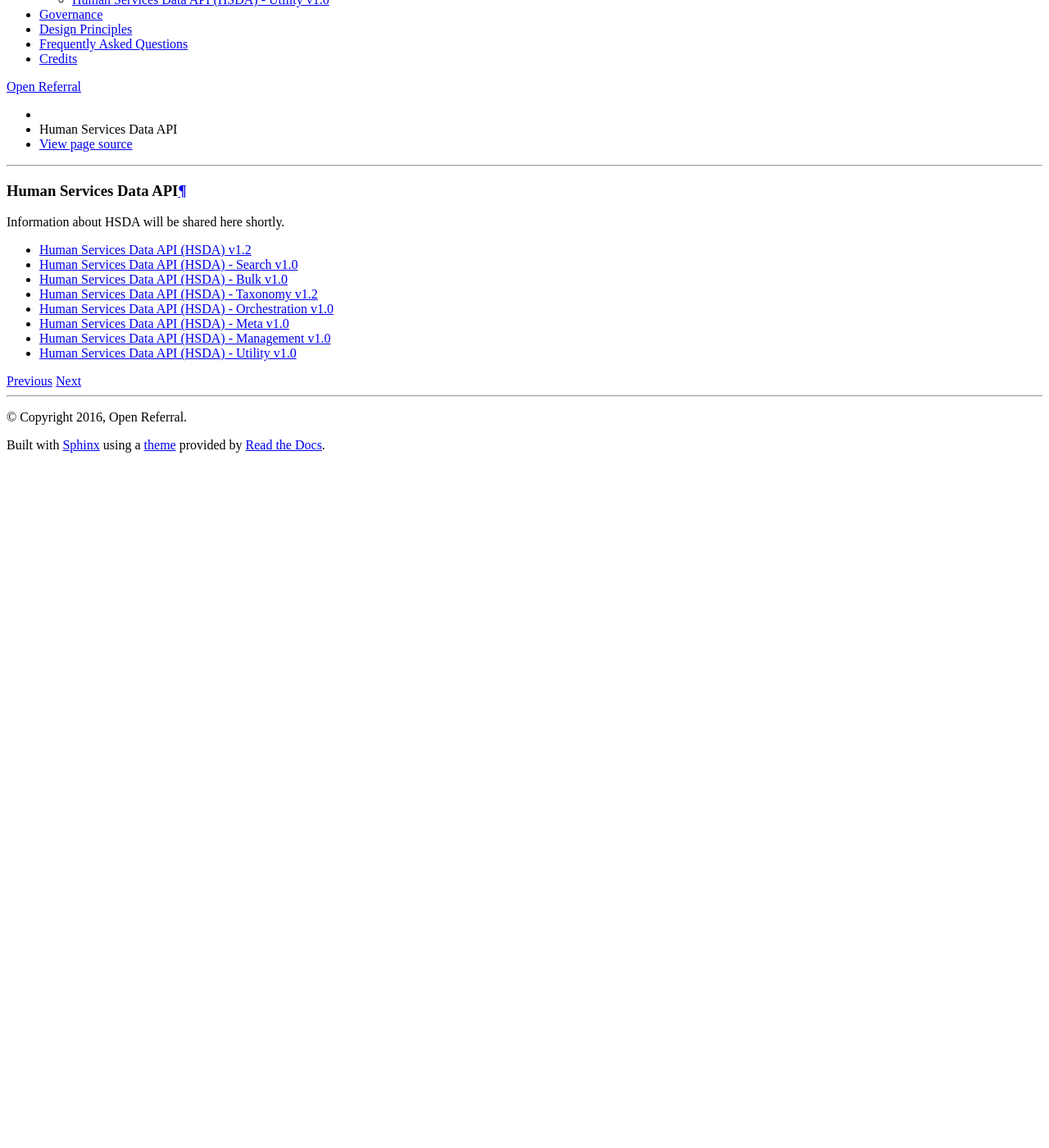
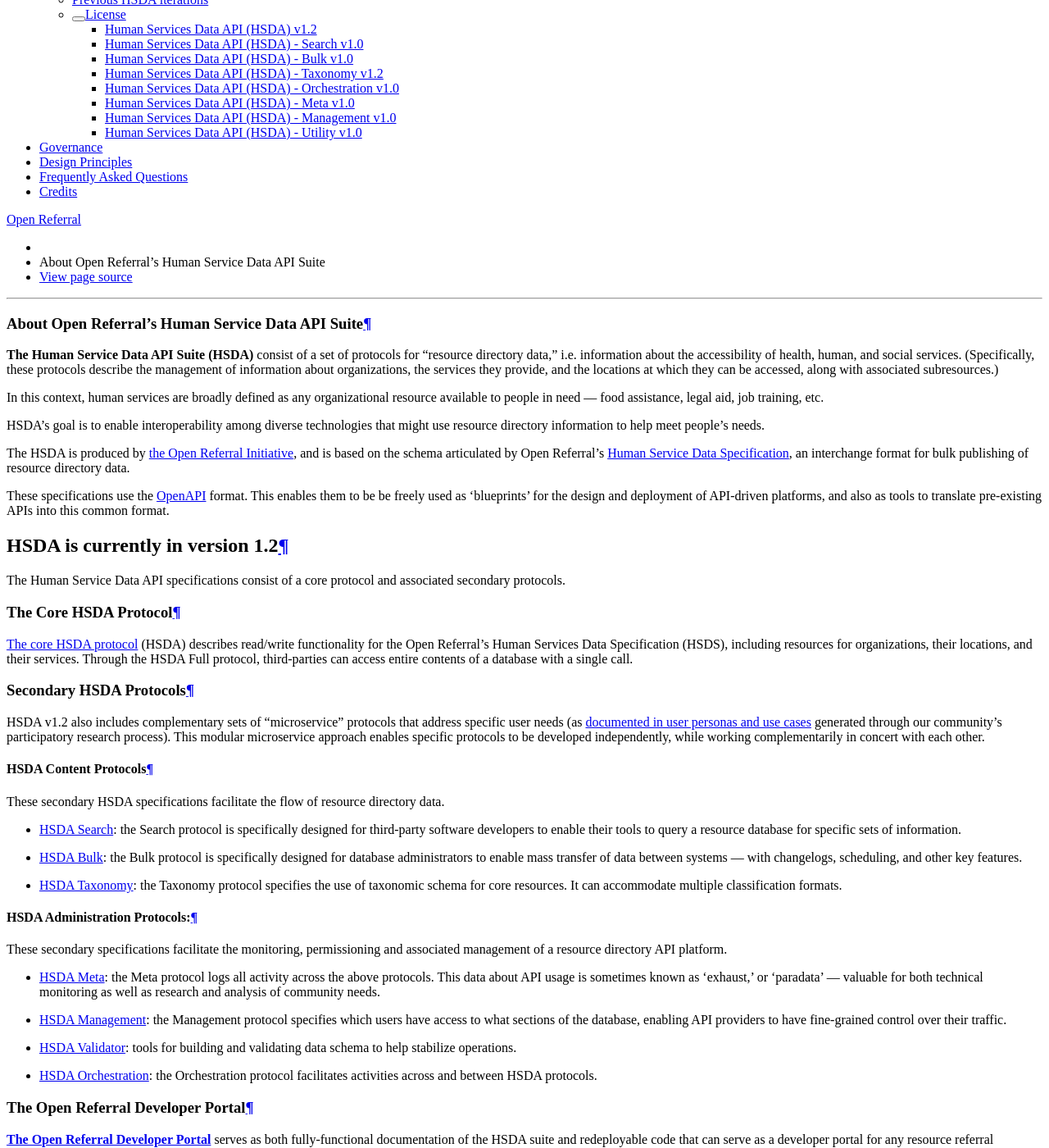
Before and after one commit to openreferral/specification, a Sphinx documentation site: the page built from docs/hsda/index.md, in a window 1280 px wide and 1400 px high, scrolled down 270 px. Shown: the whole window at 82% size. Built offline with Sphinx 7.4.7 and the Read the Docs theme 2.0.0, drawn with Linux system fonts in a browser that asks for light colours; pages that are not in the unit, such as notebooks, are missing from menus; a script that is not in the unit is left out; comment, search, counter and statistics services are not loaded; before the commit the page ends 900 px from its top, so only the background shows below that; some of the changed text lies outside the part shown.

Commit message:
Draft About section

````diff
--- a/docs/hsda/index.md
+++ b/docs/hsda/index.md
@@ -1,6 +1,66 @@
-# Human Services Data API
+# About Open Referral’s Human Service Data API Suite
 
-Information about HSDA will be shared here shortly.
+**The Human Service Data API Suite (HSDA)** consist of a set of protocols for “resource directory data,” i.e. information about the accessibility of health, human, and social services. (Specifically, these protocols describe the management of information about organizations, the services they provide, and the locations at which they can be accessed, along with associated subresources.)
+
+In this context, human services are broadly defined as any organizational resource available to people in need — food assistance, legal aid, job training, etc.
+
+HSDA’s goal is to enable interoperability among diverse technologies that might use resource directory information to help meet people’s needs.
+
+The HSDA is produced by [the Open Referral Initiative](https://openreferral.org), and is based on the schema articulated by Open Referral’s [Human Service Data Specification](https://github.com/openreferral/specification), an interchange format for bulk publishing of resource directory data.
+
+These specifications use the [OpenAPI](https://www.openapis.org/) format. This enables them to be be freely used as ‘blueprints’ for the design and deployment of API-driven platforms, and also as tools to translate pre-existing APIs into this common format.
+
+## HSDA is currently in version 1.2
+The Human Service Data API specifications consist of a core protocol and associated secondary protocols.
+
+### The Core HSDA Protocol
+
+[The core HSDA protocol](http://developer.open.referral.adopta.agency/#HSDA) (HSDA) describes read/write functionality for the Open Referral’s Human Services Data Specification (HSDS), including resources for organizations, their locations, and their services. Through the HSDA Full protocol, third-parties can access entire contents of a database with a single call.
+
+### Secondary HSDA Protocols
+
+HSDA v1.2 also includes complementary sets of “microservice” protocols that address specific user needs (as [documented in user personas and use cases](https://docs.google.com/document/d/1XqueBVbRVgR0BVGjDbUdN4suUYfMKm7yJm1f3nRsGtY/edit#heading=h.ukhvby684u5x) generated through our community’s participatory research process). This modular microservice approach enables specific protocols to be developed independently, while working complementarily in concert with each other.
+
+#### HSDA Content Protocols
+These secondary HSDA specifications facilitate the flow of resource directory data.
+
+* [HSDA Search](http://developer.open.referral.adopta.agency/#HSDA%20Search): the Search protocol is specifically designed for third-party software developers to enable their tools to query a resource database for specific sets of information.
+
+* [HSDA Bulk](http://developer.open.referral.adopta.agency/#HSDA%20Bulk): the Bulk protocol is specifically designed for database administrators to enable mass transfer of data between systems — with changelogs, scheduling, and other key features.
+
+* [HSDA Taxonomy](http://developer.open.referral.adopta.agency/#HSDA%20Taxonomy): the Taxonomy protocol specifies the use of taxonomic schema for core resources. It can accommodate multiple classification formats.
+
+#### HSDA Administration Protocols:
+These secondary specifications facilitate the monitoring, permissioning and associated management of a resource directory API platform.
+
+* [HSDA Meta](http://developer.open.referral.adopta.agency/#HSDA%20Meta): the Meta protocol logs all activity across the above protocols. This data about API usage is sometimes known as ‘exhaust,’ or ‘paradata’ — valuable for both technical monitoring as well as research and analysis of community needs.
+
+* [HSDA Management](http://developer.open.referral.adopta.agency/#HSDA%20Management): the Management protocol specifies which users have access to what sections of the database, enabling API providers to have fine-grained control over their traffic.
+
+* [HSDA Validator](http://developer.open.referral.adopta.agency/#HSDA%20Utility): tools for building and validating data schema to help stabilize operations.
+
+* [HSDA Orchestration](https://openreferral.github.io/api-specification/hsda-orchestration/): the Orchestration protocol facilitates activities across  and between HSDA protocols.
+
+
+### The Open Referral Developer Portal
+**[The Open Referral Developer Portal](http://developer.open.referral.adopta.agency/)** serves as both fully-functional documentation of the HSDA suite and redeployable code that can serve as a developer portal for any resource referral platform.
+
+## Learn more and get involved
+
+To learn more about this work, visit [the website for Open Referral](https://openreferral.org/).
+
+To ask questions or offer suggestions about HSDA, [submit an issue using the Github repository for this project](https://github.com/openreferral/api-specification/issues).
+
+To learn more about the data schema behind HSDA, visit [the Human Services Data Specification (HSDS) documentation](https://openreferral.readthedocs.io/en/latest/hsds/).
+
+## Previous HSDA iterations
+[HSDA v1.1](https://openreferral.github.io/api-specification/hsda-v1.1/)
+
+
+## License
+
+The Human Service Data API Suite and associated materials are open source materials, licensed under [Creative Commons 4.0 By-Attribution Share-Alike](https://creativecommons.org/licenses/by-sa/4.0/).
+
 
 ```eval_rst
 .. toctree::
````
